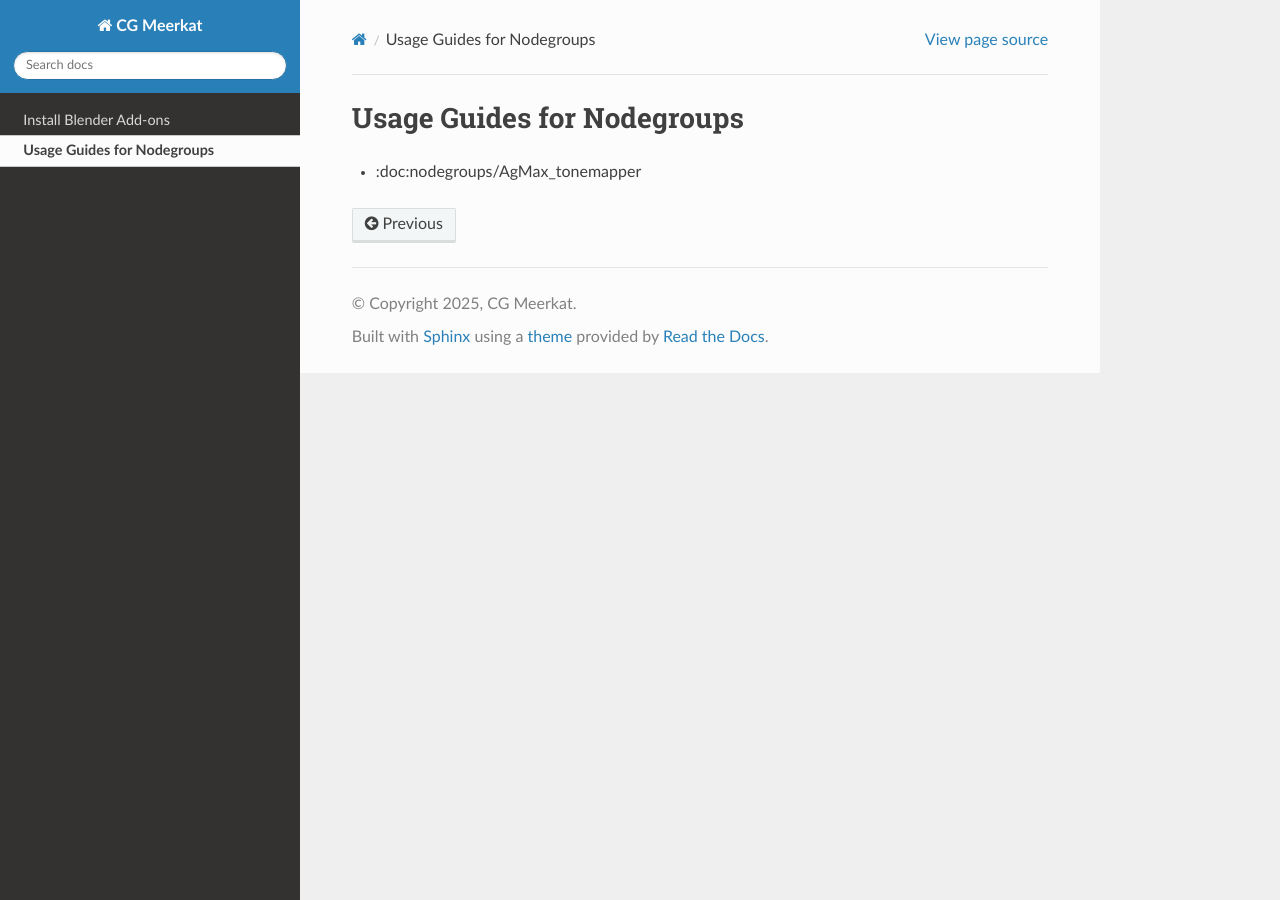
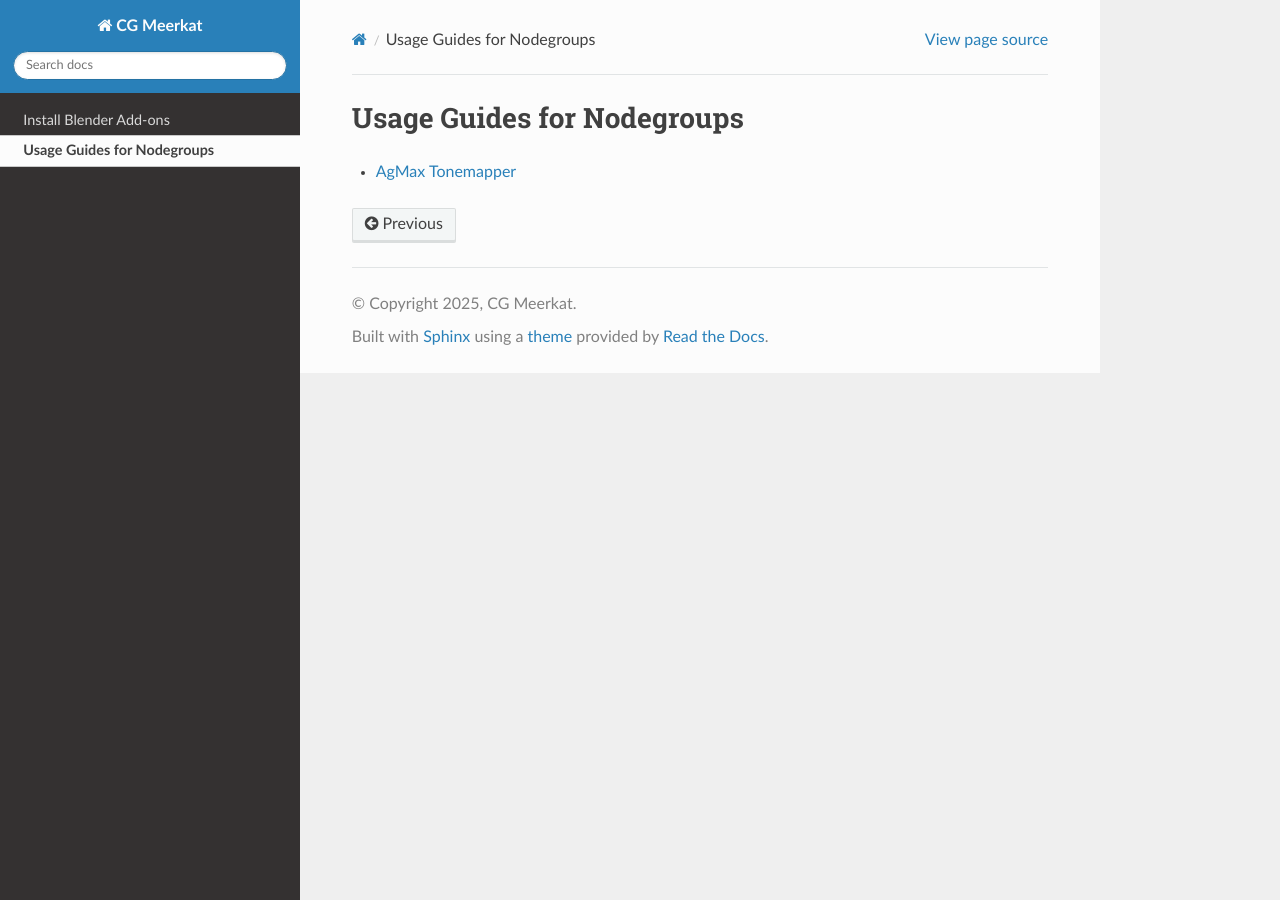
Before and after one commit to cgmeerkat/blender-addons-documentation, a Sphinx documentation site: the page built from docs/source/nodegroups.rst, in a window 1280 px wide. Built offline with Sphinx 7.4.7 and the Read the Docs theme 3.1.0, drawn with Linux system fonts in a browser that asks for light colours.

Commit message:
Update nodegroups.rst

```diff
--- a/docs/source/nodegroups.rst
+++ b/docs/source/nodegroups.rst
@@ -1,4 +1,4 @@
 Usage Guides for Nodegroups
 ##########
 
-* :doc:nodegroups/AgMax_tonemapper
+* :doc:`AgMax Tonemapper <nodegroups/AgMax_tonemapper>`
```
